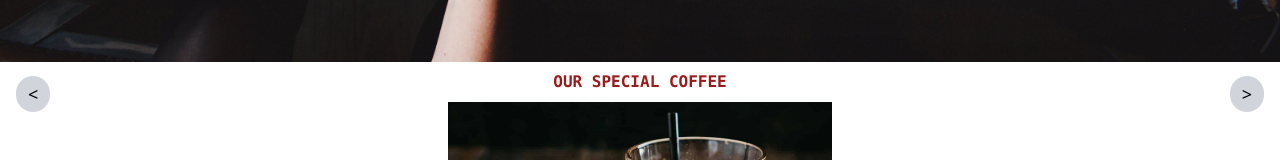
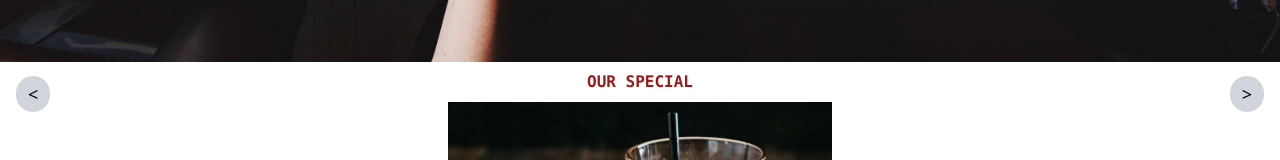
Before and after one commit to praniil/CafeIn, a React (Create React App) app: page / in a window 1280 px wide. Shown: the part 855-1015 px from the top of the page. Built offline with nearby package versions, Linux system fonts and the light colour scheme.

Commit message:
fix: fixed the rendering issues

```diff
--- a/src/Compontents/Home.tsx
+++ b/src/Compontents/Home.tsx
@@ -5,6 +5,7 @@ import americano from "../coffee/americano.jpg";
 import arabiccoffee from "../coffee/arabic-coffee.jpg";
 import cappuccino from "../coffee/cappuccino2.jpg";
 import latte from "../coffee/latte.jpg";
+
 
 const photoSliderArray = [
   { image: americano, type: "americano" },
@@ -39,7 +40,7 @@ const Home = () => {
       </div>
       <div>
         <p className="text-center mt-2 font-bold font-mono text-red-800">
-          OUR SPECIAL COFFEE
+          OUR SPECIAL
         </p>
         <div className="relative flex justify-center pr-96 h-full">
           <Link to={`/menu/${photoSliderArray[initialState].type}`}>
```
